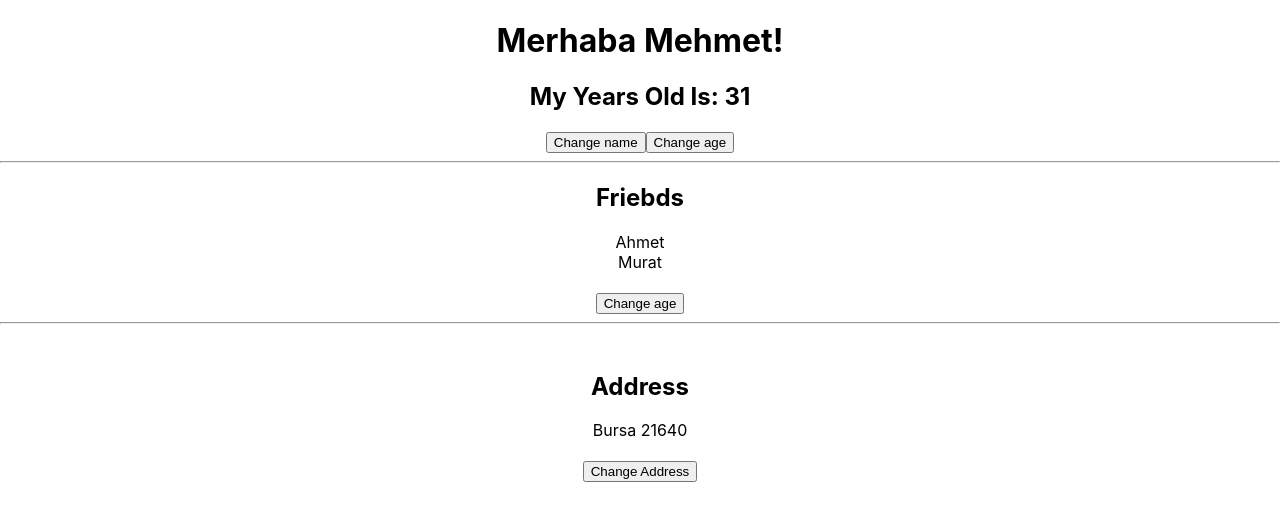
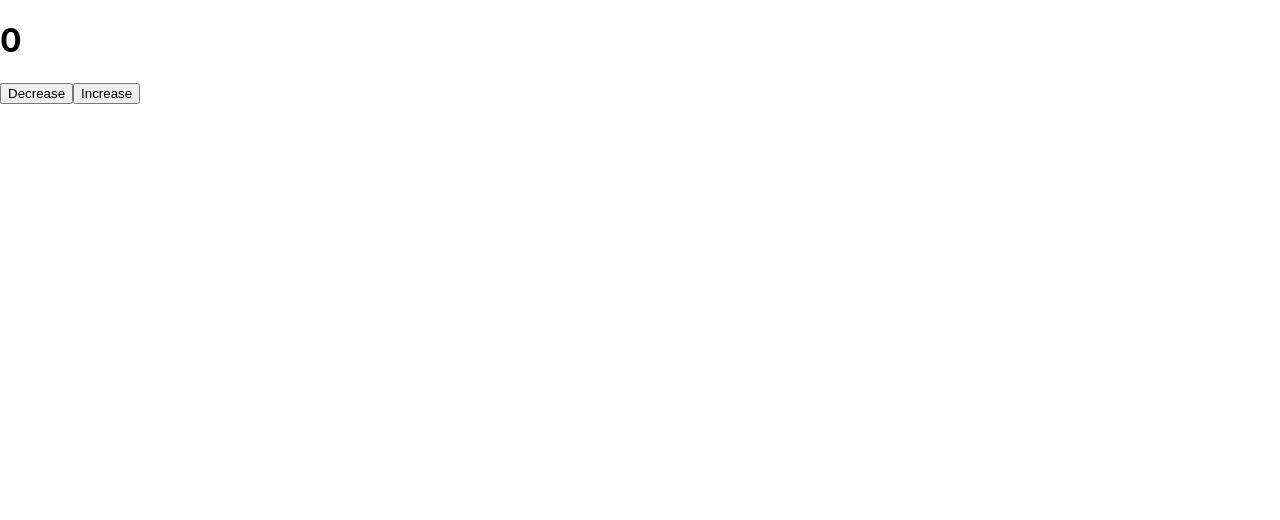
Before and after one commit to Iskender-Garajayev/PatikaDev, a React (Create React App) app in the folder react-chalenges/: page / in a window 1280 px wide. Shown: the top 520 px of the page. Built offline with nearby package versions, Linux system fonts and the light colour scheme.

Commit message:
create Counter App

```diff
--- /dev/null
+++ b/react-chalenges/src/component/Counter.js
@@ -0,0 +1,22 @@
+import {useState} from 'react'
+
+function Counter() {
+  const [count, setCount] = useState(0)
+
+  const decrease = ()=> {
+    setCount(count+1)
+  }
+  const increase = ()=> {
+    setCount(count-1)
+  }
+
+  return (
+    <div>
+      <h1>{count}</h1>
+      <button onClick={(increase)}>Decrease</button>
+      <button onClick={(decrease)}>Increase</button>
+    </div>
+  )
+}
+
+export default Counter
--- a/react-chalenges/src/index.js
+++ b/react-chalenges/src/index.js
@@ -1,13 +1,14 @@
 import React from 'react';
 import ReactDOM from 'react-dom/client';
 import './index.css';
-import App from './App';
+// import App from './App';
+import Counter from './component/Counter';
 import reportWebVitals from './reportWebVitals';
 
 const root = ReactDOM.createRoot(document.getElementById('root'));
 root.render(
   <React.StrictMode>
-    <App />
+    <Counter />
   </React.StrictMode>
 );
 
```
